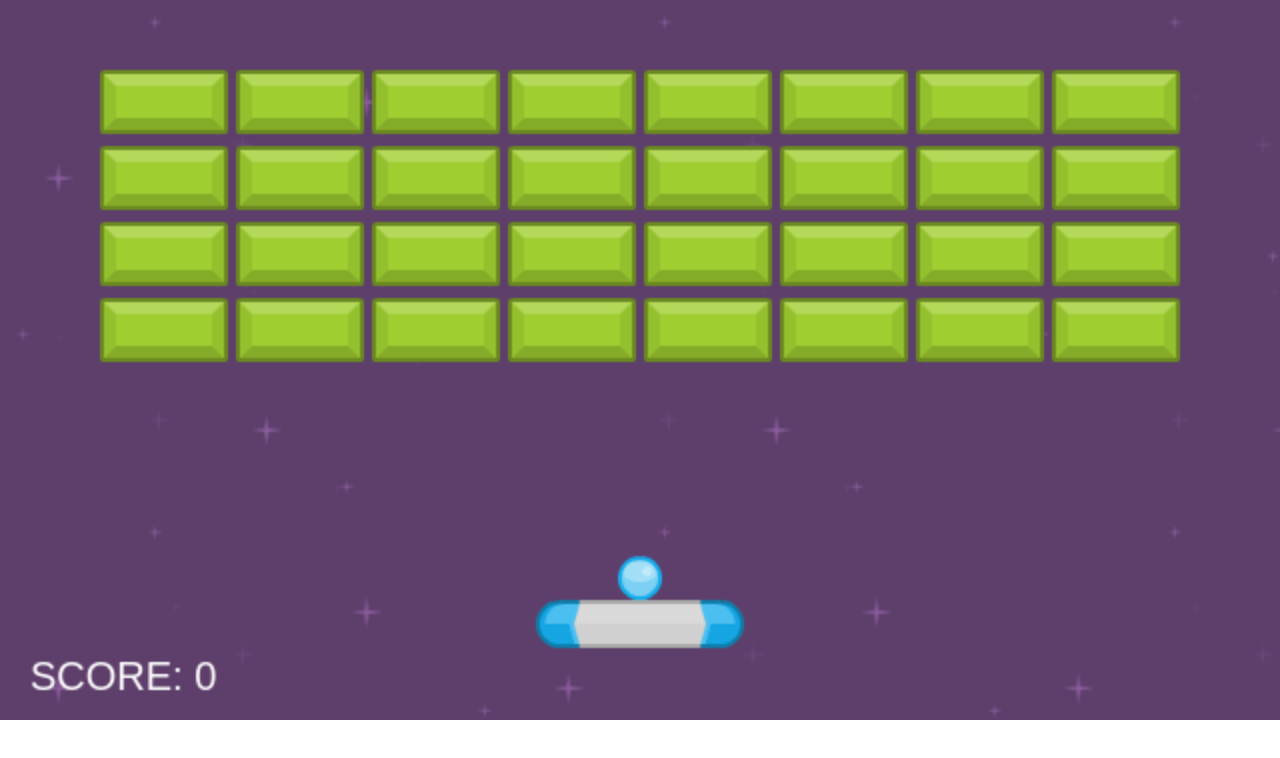
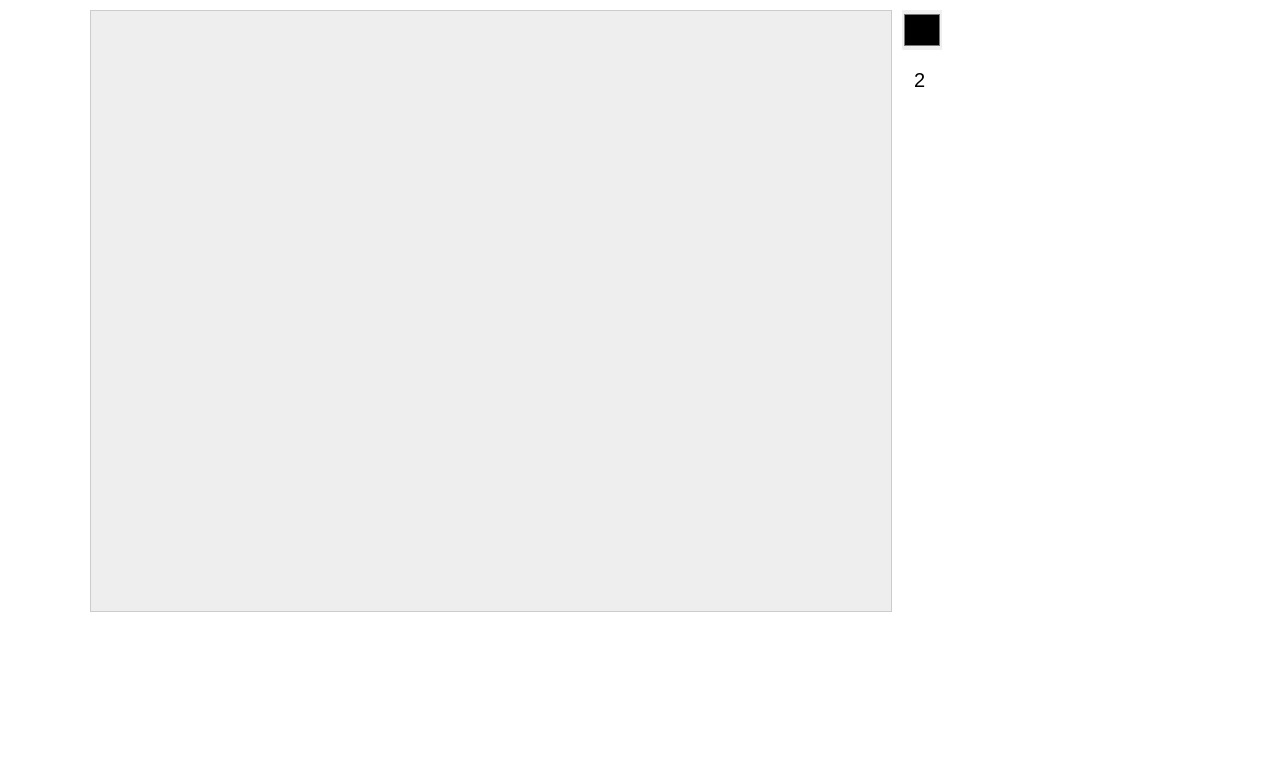
Before and after one commit to MikhailLoginov/canvas-test, a plain HTML site: page index.html in a window 1280 px wide. Drawn offline with Linux system fonts and the light colour scheme.

Commit message:
main task + optional 3 + optional 4

```diff
--- a/game.js
+++ /dev/null
@@ -1,226 +0,0 @@
-var game = {
-    width: 640,
-    height: 360,
-    ctx: undefined,
-    platform: undefined,
-    ball: undefined,
-    rows: 4,
-    cols: 8,
-    running: true,
-    score: 0,
-    blocks: [],
-    sprites: {
-        background: undefined,
-        platform: undefined,
-        ball: undefined,
-        block: undefined
-    },
-    init: function(){
-        var canvas = document.getElementById("mycanvas");
-        this.ctx = canvas.getContext("2d");
-        this.ctx.font = "20px Arial";
-        this.ctx.fillStyle = "#FFFFFF";
-
-        window.addEventListener("keydown", function(e){
-            if ( e.keyCode == 37 ) {
-                game.platform.dx = -game.platform.velocity;
-            } else if ( e.keyCode == 39) {
-                game.platform.dx = game.platform.velocity;
-            } else if (e.keyCode == 32) {
-                game.platform.releaseBall();
-            }
-        });
-        window.addEventListener("keyup", function(e){
-            game.platform.stop();
-        });
-    },
-    load: function(){
-        for (var key in this.sprites) {
-            this.sprites[key] = new Image();
-            this.sprites[key].src = "images/" + key + ".png";
-        }
-    },
-    create: function(){
-        for (var row = 0; row < this.rows; row++) {
-            for (var col = 0; col < this.cols; col++) {
-                this.blocks.push({
-                    x: 68 * col + 50,
-                    y: 38 * row + 35,
-                    width: 64,
-                    height: 32,
-                    isAlive: true
-                });
-            }
-        }
-    },
-    start: function(){
-        this.init();
-        this.load();
-        this.create();
-        this.run();
-    },
-    render: function(){
-        this.ctx.clearRect(0, 0, this.width, this.height);
-
-        this.ctx.drawImage(this.sprites.background, 0, 0);
-        this.ctx.drawImage(this.sprites.platform, this.platform.x, this.platform.y);
-        this.ctx.drawImage(this.sprites.ball, this.ball.width * this.ball.frame, 0, this.ball.width, this.ball.height, this.ball.x, this.ball.y, this.ball.width, this.ball.height);
-
-        this.blocks.forEach(function(element) {
-            if (element.isAlive) {
-                this.ctx.drawImage(this.sprites.block, element.x, element.y);
-            }
-        }, this);
-
-        this.ctx.fillText("SCORE: " + this.score, 15, this.height - 15);
-
-    },
-    update: function(){
-        if (this.ball.collide(this.platform)) {
-            this.ball.bumpPlatform(this.platform);
-        }
-
-        if (this.platform.dx) {
-            this.platform.move();
-        };
-        if (this.ball.dx || this.ball.dy ) {
-            this.ball.move();
-        };
-
-        this.blocks.forEach(function(element) {
-            if (element.isAlive) {
-                if (this.ball.collide(element)) {
-                    this.ball.bumpBlock(element);
-                }
-            }
-        }, this);
-
-        this.ball.checkBounds();
-    },
-    run: function(){
-        this.update();
-        this.render();
-
-        if (this.running) {
-            window.requestAnimationFrame(function(){
-                game.run();
-            });
-        }
-    },
-    over: function(message){
-        alert(message);
-        this.running = false;
-        window.location.reload();
-    }
-};
-
-game.ball = {
-    width: 22,
-    height: 22,
-    frame: 0,
-    x: (640 - 22) / 2,
-    y: 278,
-    dx: 0,
-    dy: 0,
-    velocity: 3,
-    jump: function(){
-        this.dy = -this.velocity;
-        this.dx = -this.velocity;
-        this.animate();
-    },
-    animate: function(){
-        setInterval(function(){
-            ++game.ball.frame;
-
-            if (game.ball.frame > 3) {
-                game.ball.frame = 0;
-            }
-        }, 100);
-    },
-    move: function(){
-        this.x += this.dx;
-        this.y += this.dy;
-    },
-    collide: function(element) {
-        var x = this.x + this.dx;
-        var y = this.y + this.dy;
-
-        if ( x + this.width > element.x &&
-            x < element.x + element.width &&
-            y + this.height > element.y &&
-            y < element.y + element.height
-            ) {
-            return true;
-        }
-
-        return false;
-    },
-    bumpBlock: function(block) {
-        this.dy *= -1;
-        block.isAlive = false;
-        ++game.score;
-
-        if (game.score >= game.blocks.length) {
-            game.over("You Win!");
-        }
-    },
-    onTheLeftSide: function(platform){
-        return (this.x + this.width / 2) < (platform.x + platform.width / 2)
-    },
-    bumpPlatform: function(platform) {
-        this.dy = -this.velocity;
-        this.dx = this.onTheLeftSide(platform) ? -this.velocity : this.velocity;
-    },
-    checkBounds: function(){
-        var x = this.x + this.dx;
-        var y = this.y + this.dy;
-
-        if (x < 0) {
-            this.x = 0;
-            this.dx = this.velocity;
-        } else if (x + this.width > game.width) {
-            this.x = game.width - this.width;
-            this.dx = -this.velocity;
-        } else if (y < 0) {
-            this.y = 0;
-            this.dy = this.velocity;
-        } else if (y + this.height > game.height) {
-            game.over("Game Over");
-        }
-    }
-};
-
-game.platform = {
-    width: 104,
-    height: 24,
-    x: (640 - 104) / 2,
-    y: 300,
-    velocity: 6,
-    dx: 0,
-    ball: game.ball,
-
-    releaseBall: function(){
-        if (this.ball) {
-            this.ball.jump();
-            this.ball = false;
-        }
-    },
-    move: function(){
-        this.x += this.dx;
-
-        if (this.ball) {
-            this.ball.x += this.dx;
-        };
-    },
-    stop: function(){
-        this.dx = 0;
-
-        if (this.ball) {
-            this.ball.dx = 0;
-        };
-    }
-};
-
-window.addEventListener("load", function(){
-    game.start();
-});
--- a/index.html
+++ b/index.html
@@ -1,22 +1,23 @@
 <!DOCTYPE html>
 <html lang="en">
+
 <head>
     <meta charset="UTF-8">
     <meta name="viewport" content="width=device-width, initial-scale=1.0">
     <meta http-equiv="X-UA-Compatible" content="ie=edge">
-    <title>HTML5 Arkanoid</title>
+    <title>Points painter</title>
+    <link rel="stylesheet" href="style.css">
 </head>
-<style>
-    body {
-        padding: 0;
-        margin: 0;
-    }
-    canvas {
-        width: 100%;
-    }
-</style>
+
 <body>
-    <canvas id="mycanvas" width="640" height="360"></canvas>
-    <script src="game.js" type="text/javascript"></script>
+    <div class="container">
+        <canvas id="myCanvas" width="800" height="600"></canvas>
+        <div class="control-panel">
+            <input id="myColor" type="color">
+            <input id="myNumber" type="number" value="2">
+        </div>
+    </div>
+    <script src="paint.js" type="text/javascript"></script>
 </body>
+
 </html>
--- /dev/null
+++ b/paint.js
@@ -0,0 +1,66 @@
+const pointRadius = 2,
+    maxAnimationRadius = 200,
+    animationStep = 1;
+
+var canvas = document.getElementById("myCanvas"),
+    context = canvas.getContext("2d"),
+    points = [],
+    x,
+    y,
+    pointsNumber;
+
+canvas.addEventListener("mousedown", function (e) {
+    x = e.pageX - this.offsetLeft;
+    y = e.pageY - this.offsetTop;
+    context.strokeStyle = document.getElementById("myColor").value;
+    context.fillStyle = document.getElementById("myColor").value;
+    context.beginPath();
+    context.arc(x, y, pointRadius, 0, 2 * Math.PI, true);
+    context.fill();
+    // window.requestAnimationFrame(pointAnimation(x,y,pointRadius));
+
+
+    pointsNumber = document.getElementById("myNumber").value;
+    if (points.length < pointsNumber) {
+        pointsNumber = points.length;
+    };
+
+    while (pointsNumber > 0) {
+        // lineAnimation(0);
+        context.beginPath();
+        context.moveTo(x, y);
+        context.lineTo(points[points.length - pointsNumber][0], points[points.length - pointsNumber][1]);
+        context.stroke();
+        pointsNumber--;
+    }
+
+    points.push([x, y]);
+});
+
+/*
+function lineAnimation(progress) {
+    while (progress < 1) {
+        context.beginPath();
+        context.moveTo(points[points.length - pointsNumber][0] + progress*x,
+            points[points.length - pointsNumber][1] + progress*y);
+        context.lineTo(x, y);
+        context.stroke();
+        progress += 0.01;
+        window.requestAnimationFrame(lineAnimation(progress));
+    }
+}
+
+
+
+/*
+function pointAnimation(x,y,radius) {
+    radius += animationStep;
+    while (radius<maxAnimationRadius) {
+        context.clearRect(0,0,300,300);
+        context.beginPath();
+        context.arc(x, y, radius, 0, 2*Math.PI, true);
+        context.stroke();
+
+        window.requestAnimationFrame(pointAnimation(x,y,radius));
+    }
+}*/
--- /dev/null
+++ b/style.css
@@ -0,0 +1,31 @@
+.container {
+    width: 1100px;
+    margin: 0 auto;
+}
+
+#myCanvas {
+    background-color:#eee;
+    border: 1px solid #ccc;
+    float: left;
+    margin-right: 10px;
+}
+
+.control-panel {
+    margin: 10px;
+    display: flex;
+    flex-direction: column;
+}
+
+.control-panel input {
+    width: 40px;
+    height: 40px;
+    padding: 0;
+    border: 0;
+    margin-bottom: 10px;
+}
+
+#myNumber {
+    text-align: center;
+    padding-left: 5px;
+    font-size: 20px;
+}
```
Also changed, not shown: images/background.png (deleted), images/ball.png (deleted), images/block.png (deleted), images/platform.png (deleted), 1 other file.
